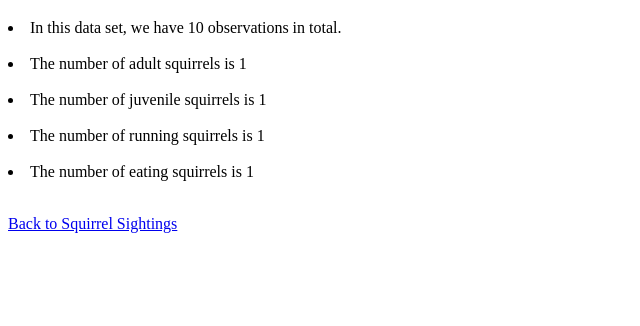
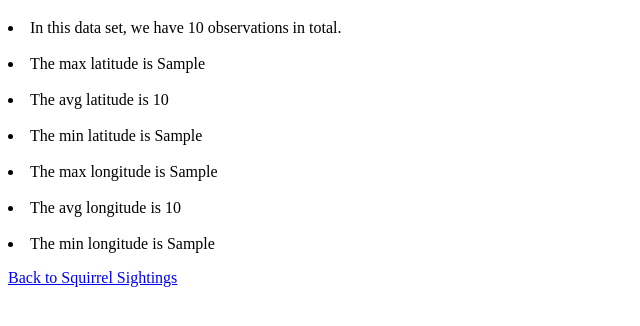
Before and after one commit to nixuansun/happySquirrel, a Django app: template squirrel/templates/squirrel/stats.html in a window 1280 px wide. Shown: the part 102-428 px from the top of the page, without its empty margins (0-640 px from the left). Run offline with Django 3.2, Linux system fonts and the light colour scheme; the template is opened without the code that fills it: most values are stand-ins (such as "Sample title", 1, 10 or a date in 2020); parts of the project's set-up code (start-up, migrations or seed data) failed here and were passed over.

Commit message:
Update stats.html

```diff
--- a/squirrel/templates/squirrel/stats.html
+++ b/squirrel/templates/squirrel/stats.html
@@ -12,14 +12,17 @@
         <main>
         	<li>In this data set, we have {{total}} observations in total.</li>
       		<br>
-      		<li>The number of adult squirrels is {{count_adult}}</li>
-		<br>
-      		<li>The number of juvenile squirrels is {{count_juvenile}}</li>
+		<li>The max latitude is {{lat.max_latitude}}</li>
       		<br>
-      		<li>The number of running squirrels is {{count_running}}</li>
-		<br>
-      		<li>The number of eating squirrels is {{count_eating}}</li>
+		<li>The avg latitude is {{lat.average_latitude}}</li>
       		<br>
+		<li>The min latitude is {{lat.min_latitude}}</li>
+      		<br>
+		<li>The max longitude is {{long.max_longitude}}</li>
+      		<br>
+		<li>The avg longitude is {{long.average_longitude}}</li>
+      		<br>
+		<li>The min longitude is {{long.min_longitude}}</li>
     	</main>
 	<p><a href="/sightings/">Back to Squirrel Sightings</a></p>
 
```
